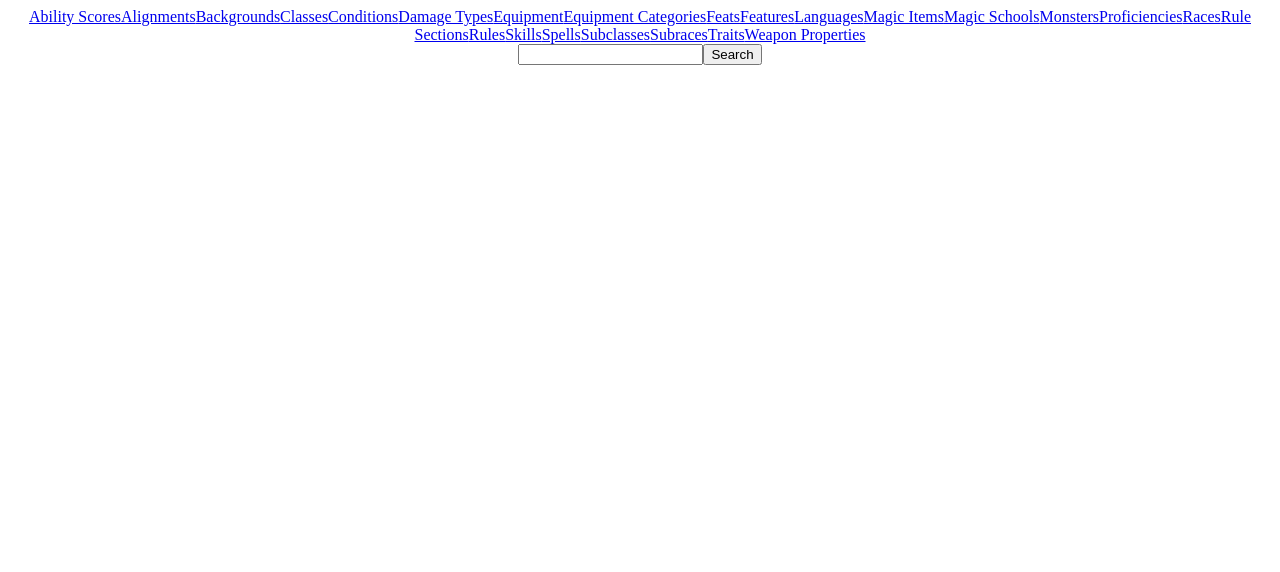
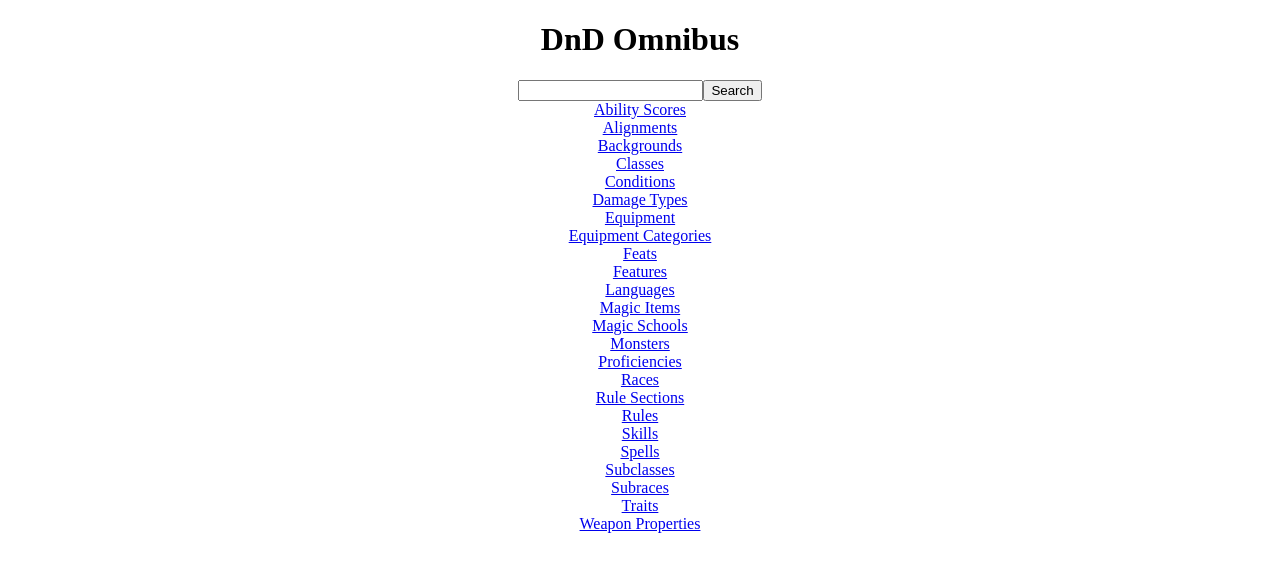
Before and after one commit to AlexMcBex/DnD-Omnibus, a React (Create React App) app: page / in a window 1280 px wide. Shown: the top 572 px of the page. Built offline with nearby package versions, Linux system fonts and the light colour scheme.

Commit message:
categories set

```diff
--- a/src/App.js
+++ b/src/App.js
@@ -11,9 +11,10 @@ import './App.css'
 function App() {
   return (
     <div className="App">
-      <Navbar />
+      <h1>DnD Omnibus</h1>
       <SearchBar />
       <Routes>
+        <Route  path="/" Component={Navbar}/>
         <Route exact path="/:category" Component={CategoryList} />
         <Route exact path="/:category/:id" Component={ItemDetail} />
         <Route  Component={ErrorPage} />
--- a/src/components/CategoryList.js
+++ b/src/components/CategoryList.js
@@ -17,10 +17,11 @@ function CategoryList() {
 
   return (
     <div>
-        <h1 className='title category'>{category}</h1>
+        <h2 className='title category'>Category: {category}</h2>
       {items.map((item) => (
         <Link key={item.index} to={`/${category}/${item.index}`}>{item.name}<br /></Link>
       ))}
+      <Link to={`/`}><h4>Go Back to categories list</h4></Link>
     </div>
   );
 }
--- a/src/components/ItemDetail.js
+++ b/src/components/ItemDetail.js
@@ -1,6 +1,6 @@
 import React, { useEffect, useState } from 'react';
 import axios from 'axios';
-import { useParams } from 'react-router-dom';
+import { Link, useParams } from 'react-router-dom';
 
 // This is your ItemDetail component.
 // Here we're using React's useEffect hook to fetch data from the API when the component mounts.
@@ -20,6 +20,7 @@ function ItemDetail() {
 
   return (
     <div>
+         <Link to={`/${category}`}><h4>Go Back to <i>{category}</i></h4></Link>
       <h1>{item.name}</h1>
       // Display more details as needed
     </div>
--- a/src/components/Navbar.js
+++ b/src/components/Navbar.js
@@ -30,11 +30,11 @@ function Navbar() {
   };
 
   return (
-    <nav>
+    <div>
       {Object.entries(endpoints).map(([name, endpoint]) => (
-        <Link key={endpoint} to={`/${endpoint}`}>{name}</Link>
+        <Link key={endpoint} to={`/${endpoint}`}>{name}<br /></Link>
       ))}
-    </nav>
+    </div>
   );
 }
 
```
